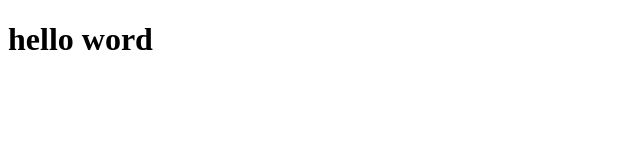
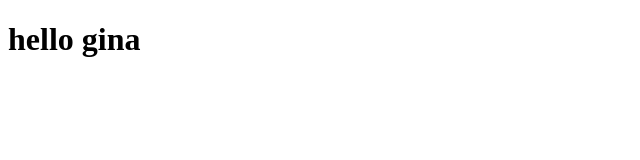
Before and after one commit to Ginamei/itw2022_223040006, a plain HTML site: page latihan1/L1i223040006.html in a window 1280 px wide. Shown: the full height of the page, 0-640 px from the left. Drawn offline with Linux system fonts and the light colour scheme.

Commit message:
mengganti tulisan hello word menjadi hello gina

```diff
--- a/latihan1/L1i223040006.html
+++ b/latihan1/L1i223040006.html
@@ -9,7 +9,7 @@
 </head>
 
 <body>
-    <h1>hello word</h1>
+    <h1>hello gina</h1>
 </body>
 
 </html>
```
